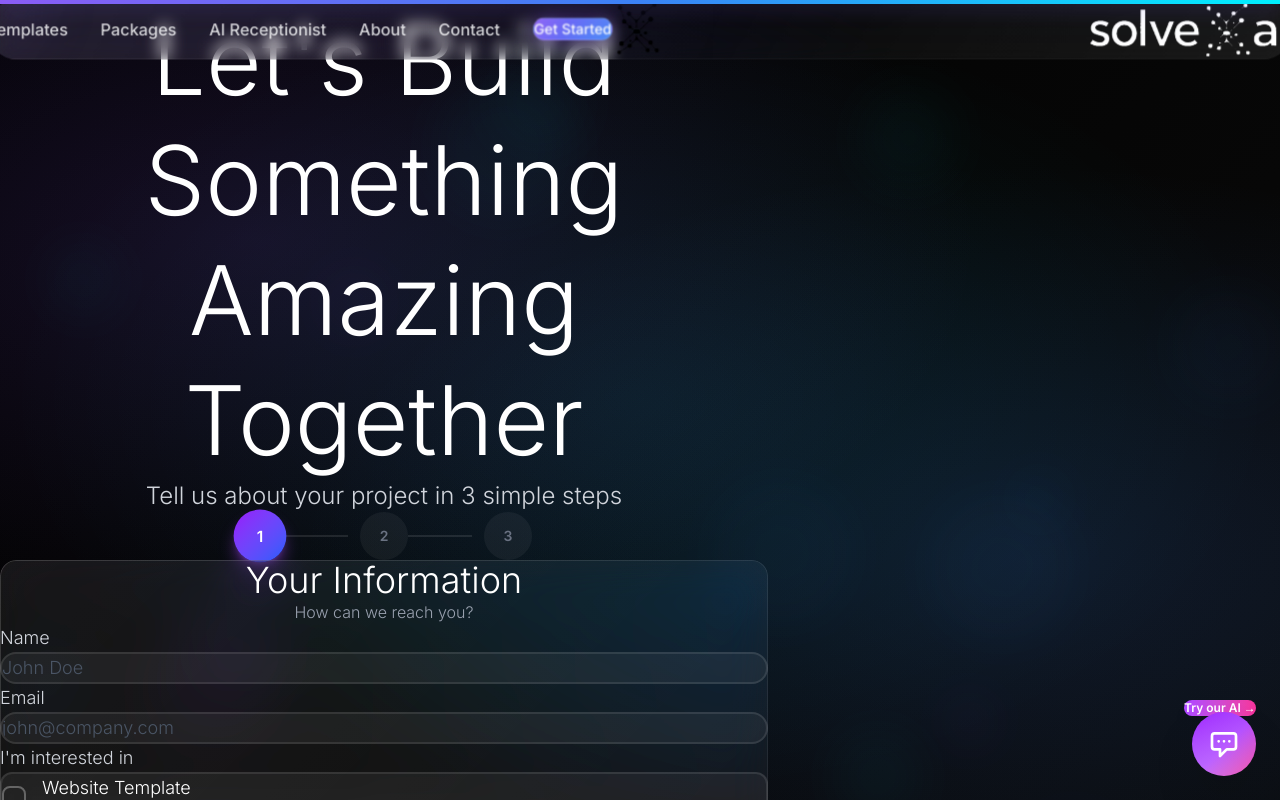
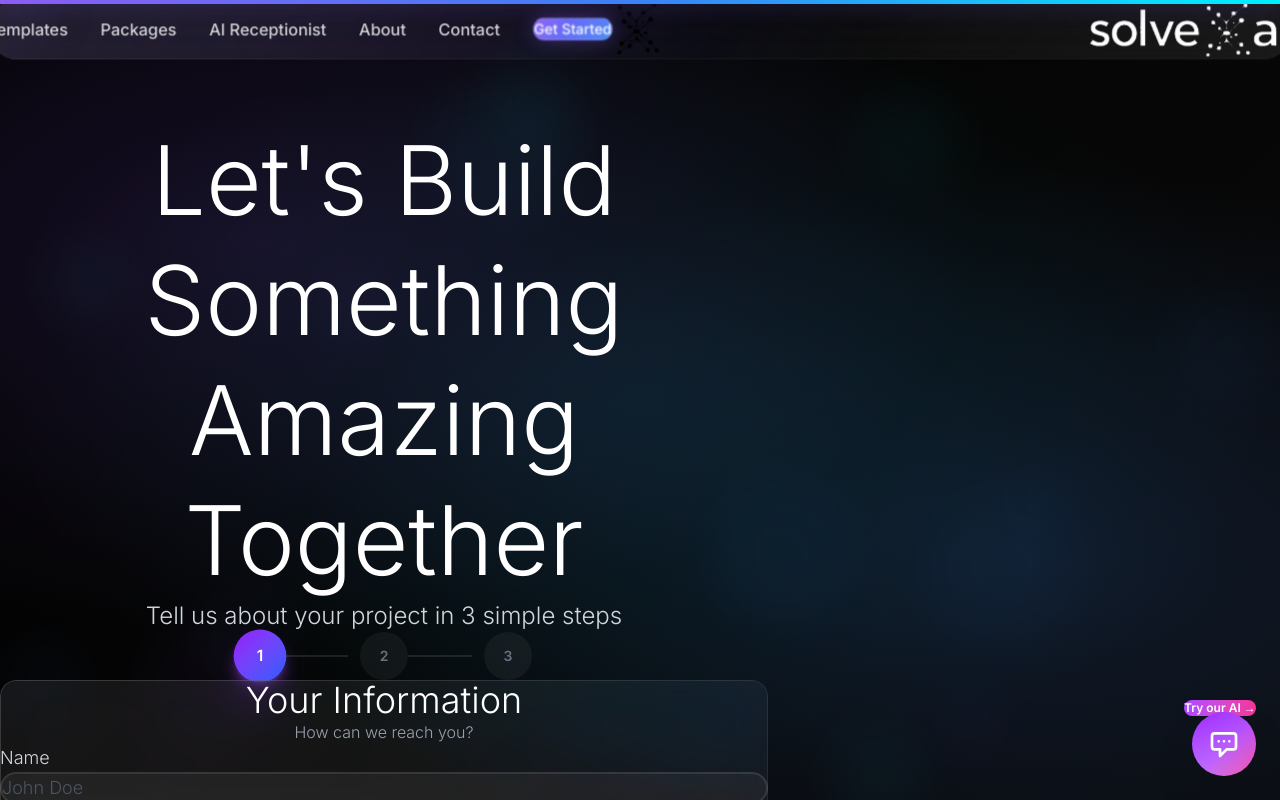
Before and after one commit to IsaacWebDev/solvexai-website, a Next.js app: page /contact in a window 1280 px wide. Shown: the top 800 px of the page. Built offline with nearby package versions, Linux system fonts and the light colour scheme.

Commit message:
Fix navbar overlap: explicit 120px top padding for both form and success states

```diff
--- a/app/contact/page.tsx
+++ b/app/contact/page.tsx
@@ -65,7 +65,7 @@ export default function ContactPage() {
         <Navigation />
         <AnimatedGradientMesh />
 
-        <main className="relative pt-48 pb-32 px-4 min-h-screen flex items-center justify-center">
+        <main className="relative pt-32 pb-32 px-4 min-h-screen flex items-center justify-center" style={{ paddingTop: '120px' }}>
           <motion.div
             initial={{ opacity: 0, y: 20 }}
             animate={{ opacity: 1, y: 0 }}
@@ -121,7 +121,7 @@ export default function ContactPage() {
       <Navigation />
       <AnimatedGradientMesh />
 
-      <main className="relative pt-64 pb-32 px-4 min-h-screen">
+      <main className="relative pt-32 pb-32 px-4 min-h-screen" style={{ paddingTop: '120px' }}>
         <div className="max-w-3xl mx-auto">
 
           {/* Hero - Centered */}
```
